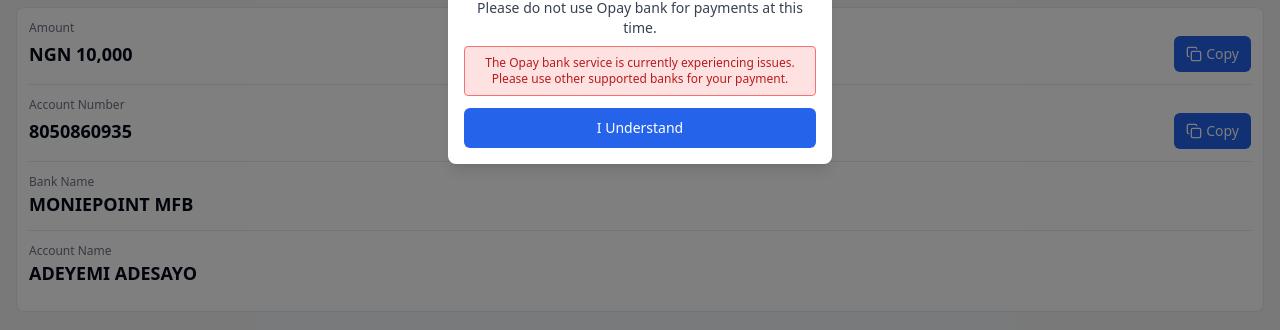
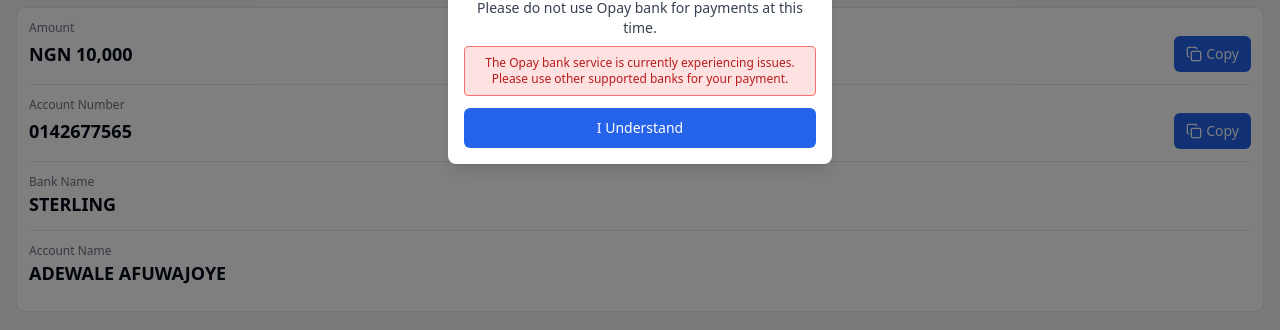
Before and after one commit to donb01326-hue/bluepay-officials-pay13x, a React (Vite) app: page /buy-bpc/payment in a window 1280 px wide. Shown: the part 369-699 px from the top of the page. Built offline with nearby package versions, Linux system fonts and the light colour scheme; no server answers.

Commit message:
Update account details in BuyBPCPayment component

```diff
--- a/src/pages/BuyBPCPayment.tsx
+++ b/src/pages/BuyBPCPayment.tsx
@@ -116,12 +116,12 @@ const BuyBPCPayment = () => {
         <div className="mb-3 border-t pt-3">
           <p className="text-gray-500 text-xs">Account Number</p>
           <div className="flex justify-between items-center">
-            <p className="text-lg font-bold">8050860935</p>
+            <p className="text-lg font-bold">0142677565</p>
             <Button
               variant="default"
               size="sm"
               className="bg-blue-600 hover:bg-blue-700 flex items-center gap-1"
-              onClick={() => handleCopy("8050860935", "Account Number")}
+              onClick={() => handleCopy("0142677565", "Account Number")}
             >
               <Copy size={14} />
               Copy
@@ -131,12 +131,12 @@ const BuyBPCPayment = () => {
 
         <div className="mb-3 border-t pt-3">
           <p className="text-gray-500 text-xs">Bank Name</p>
-          <p className="text-lg font-bold">MONIEPOINT MFB</p>
+          <p className="text-lg font-bold">STERLING</p>
         </div>
 
         <div className="mb-3 border-t pt-3">
           <p className="text-gray-500 text-xs">Account Name</p>
-          <p className="text-lg font-bold">ADEYEMI ADESAYO</p>
+          <p className="text-lg font-bold">ADEWALE AFUWAJOYE</p>
         </div>
       </div>
 
```
